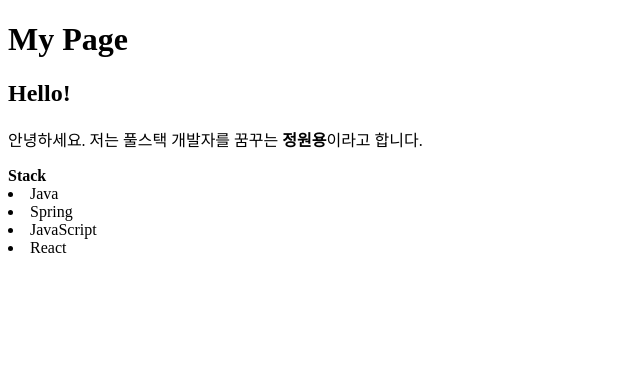
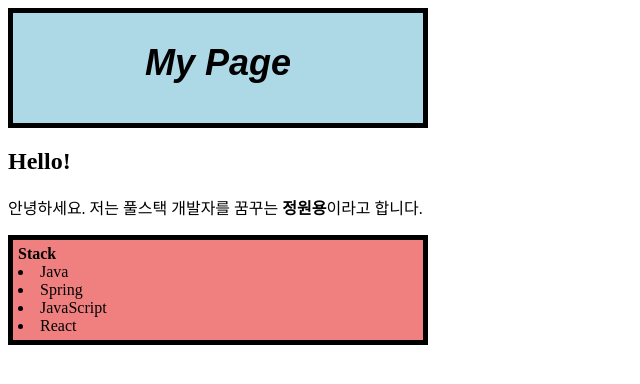
Before and after one commit to projectmiluju/HTML-CSS, a plain HTML site: page mission/index.html in a window 1280 px wide. Shown: the whole page, without its empty margins (0-640 px from the left). Drawn offline with Linux system fonts and the light colour scheme.

Commit message:
CSS를 사용하여 웹 페이지 스타일링하기

```diff
--- a/mission/index.html
+++ b/mission/index.html
@@ -2,15 +2,57 @@
 <html lang="en">
 <head>
     <title>My Page</title>
+    <style>
+
+        .a-text {
+            font-family: 'Noto Sans KR', sans-serif;
+            font-weight: 600;
+            font-size: 36px;
+
+            font-style: italic;
+            text-align: center;
+            line-height: 18px;
+
+            text-decoration: underline;
+            text-decoration: none;
+        }
+
+
+        .container {
+            border: 5px solid black;
+            background-color: lightblue;
+            padding: 5px;
+            margin-bottom: 15px;
+            width: 400px;
+            height: 100px;
+        }
+
+        .container:hover {
+            background-color: lightcoral;
+        }
+
+        .example {
+            border: 5px solid black;
+            padding: 5px;
+            background-color: lightcoral;
+            background-clip: padding-box;
+            width: 400px;
+        }
+
+    </style>
 </head>
 <body>
-    <h1>My Page</h1>
+    <div class="container container-box">
+        <p class="a-text">
+            My Page
+        </p>
+    </div>
 
     <h2>Hello!</h2>
     <p>안녕하세요. 저는 풀스택 개발자를 꿈꾸는 <b>정원용</b>이라고 합니다.</p>
 
-    <div>
-        <d><b>Stack</b></d>
+    <div class="example">
+        <b>Stack</b>
         <li>Java</li>
         <li>Spring</li>
         <li>JavaScript</li>
```
